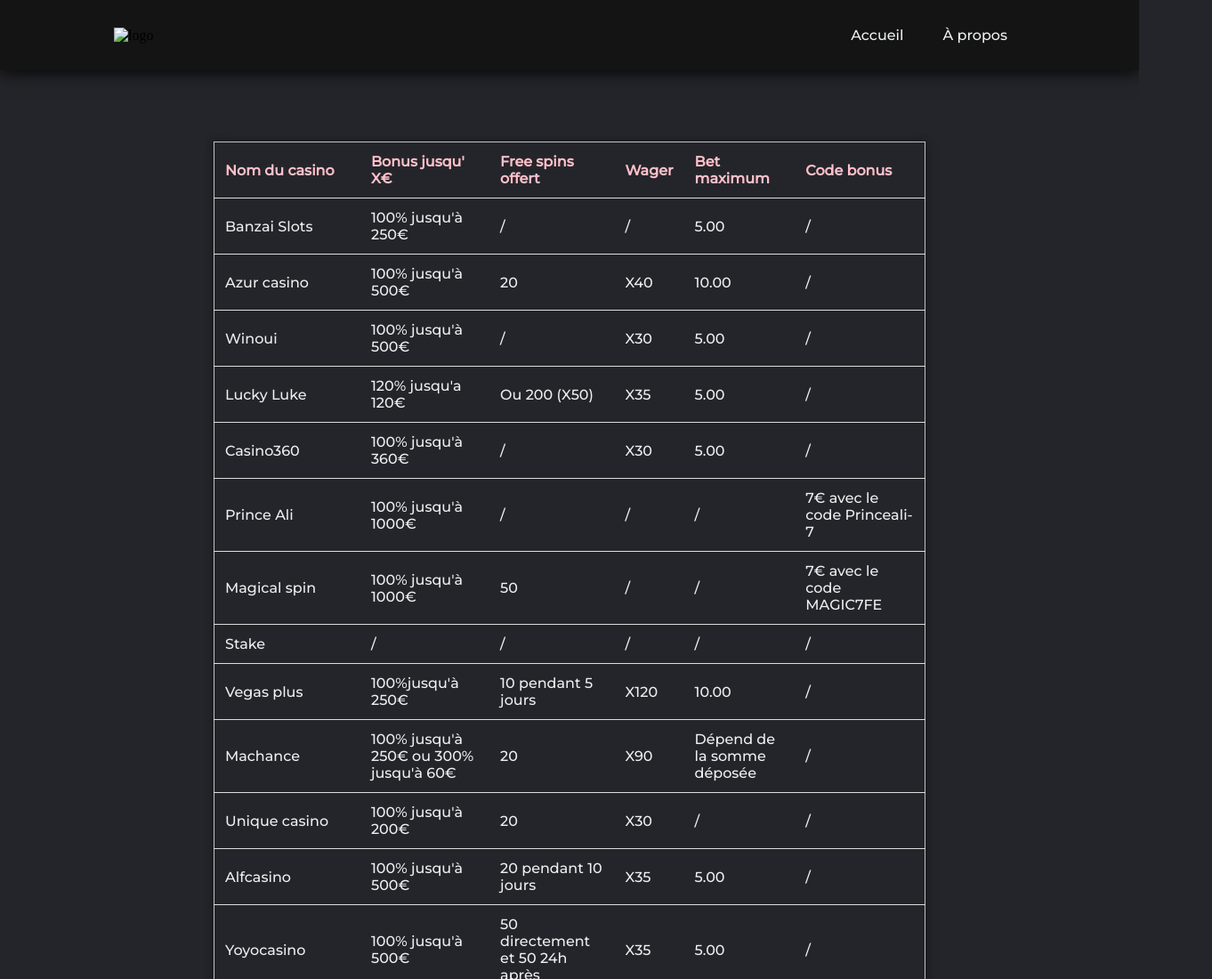
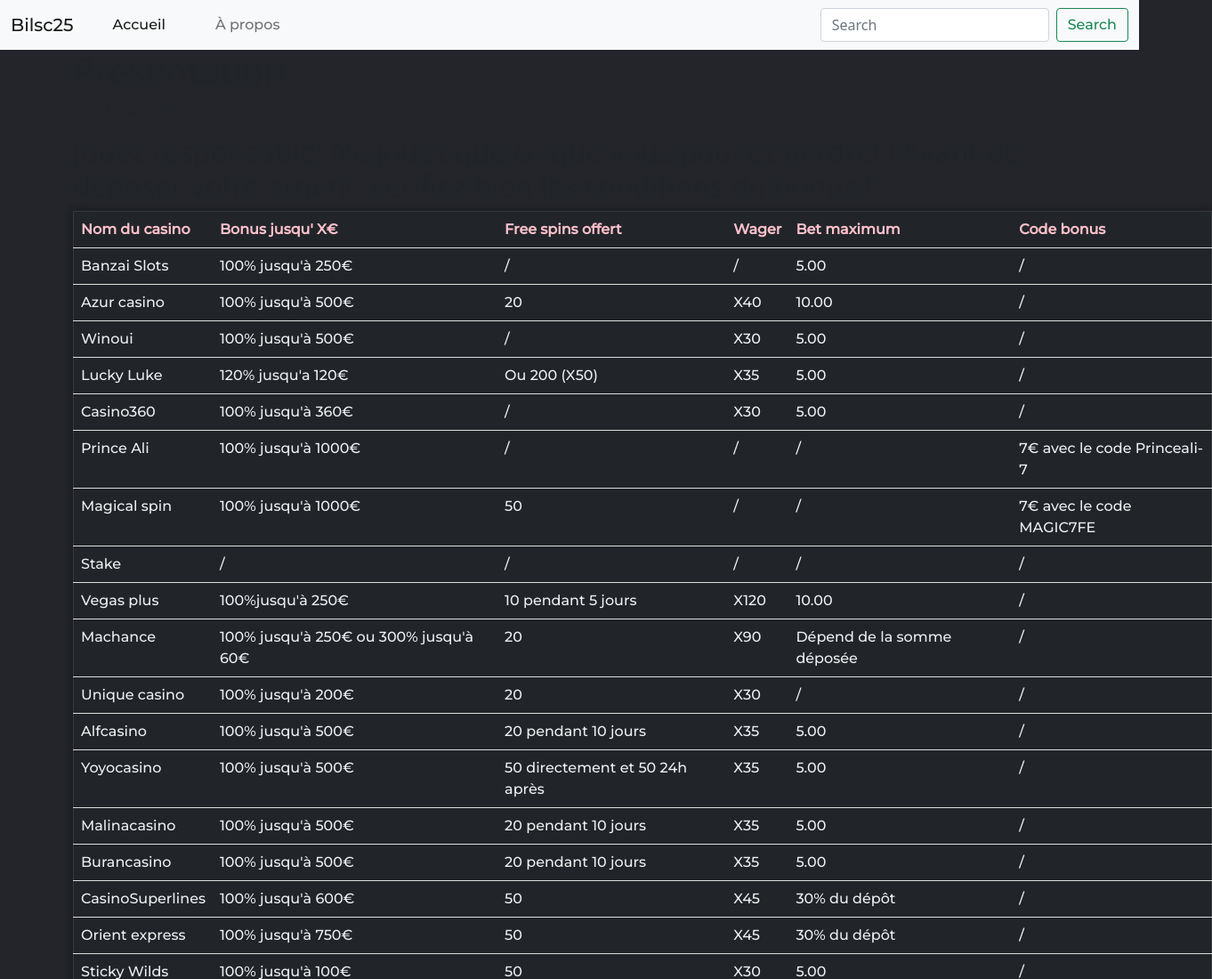
Before and after one commit to severinRobert/site_cyril, a plain HTML site: page index.html in a window 1280 px wide. Shown: the top 1100 px of the page at 89% size, 1362 px wide, since content can reach past the window. Drawn offline with nearby package versions, Linux system fonts and the light colour scheme; a script that the page names is missing.

Commit message:
Bootstrap version

```diff
--- a/index.html
+++ b/index.html
@@ -2,32 +2,56 @@
 <html>
 <head>
 	<meta charset="utf-8">
+	<meta name="viewport" content="width=device-width, initial-scale=1.0">
 	<title>CYRIL</title>
+	<!--BOOTSTRAP-->
+	<link href="https://cdn.jsdelivr.net/npm/bootstrap@5.0.0-beta2/dist/css/bootstrap.min.css" rel="stylesheet" integrity="sha384-BmbxuPwQa2lc/FVzBcNJ7UAyJxM6wuqIj61tLrc4wSX0szH/Ev+nYRRuWlolflfl" crossorigin="anonymous">
+
 	<link rel="stylesheet" type="text/css" href="style.css">
-	<script type="text/javascript" src="site_cyril.js"></script>
-	<script src="https://player.twitch.tv/js/embed/v1.js"></script>
+
 </head>
 <body>
-	<header>
-		<img class="logo" src="" alt="logo">
-		<nav id="options">
-			<ul class="navbar">
-				<li><a href="index.html">Accueil</a></li>
-				<li><a href="about.html">À propos</a></li>
-			</ul>
-		</nav>
-	</header>
-	<section>
+	<nav class="navbar navbar-expand-lg navbar-light bg-light">
+		<div class="container-fluid">
+			<a class="navbar-brand" href="#">Bilsc25</a>
+			<button class="navbar-toggler" type="button" data-bs-toggle="collapse" data-bs-target="#navbarSupportedContent" aria-controls="navbarSupportedContent" aria-expanded="false" aria-label="Toggle navigation">
+				<span class="navbar-toggler-icon"></span>
+			</button>
+			<div class="collapse navbar-collapse" id="navbarSupportedContent">
+				<ul class="navbar-nav me-auto mb-2 mb-lg-0">
+					<li class="nav-item">
+						<a class="nav-link active" aria-current="page" href="index.html">Accueil</a>
+					</li>
+					<li class="nav-item">
+						<a class="nav-link" href="about.html">À propos</a>
+					</li>
+				</ul>
+				<form class="d-flex">
+					<input class="form-control me-2" type="search" placeholder="Search" aria-label="Search">
+					<button class="btn btn-outline-success" type="submit">Search</button>
+				</form>
+			</div>
+		</div>
+	</nav>
+	<div class="container">
+		<div id="about">
+			<h1>Présentation</h1>
+			<p>
+				Site de Blisc28
+			</p>
+		</div>
+		<div id="disclaimer">
+			<h2>Jouez responsable! Ne jouez que ce que vous pouvez perdre!
+! Avant de déposer votre argent, vérifiez bien les conditions du bonus !</h2>
+		</div>
+		<div>
+			<table id="table_casinos" class="table table-dark table-hover">
 
-		<table id="table_casinos">
+    		</table>
+		</div>
+	</div>
 
-    	</table>
-	</section>
-	<footer>
-		<div id="twitch-embed"></div>
-
-
-	</footer>
-
+	<script src="https://cdn.jsdelivr.net/npm/bootstrap@5.0.0-beta2/dist/js/bootstrap.bundle.min.js" integrity="sha384-b5kHyXgcpbZJO/tY9Ul7kGkf1S0CWuKcCD38l8YkeH8z8QjE0GmW1gYU5S9FOnJ0" crossorigin="anonymous"></script>
+	<script type="text/javascript" src="site_cyril.js"></script>
 </body>
 </html>
```
Also changed, not shown: about.html (+29 -10 lines).
